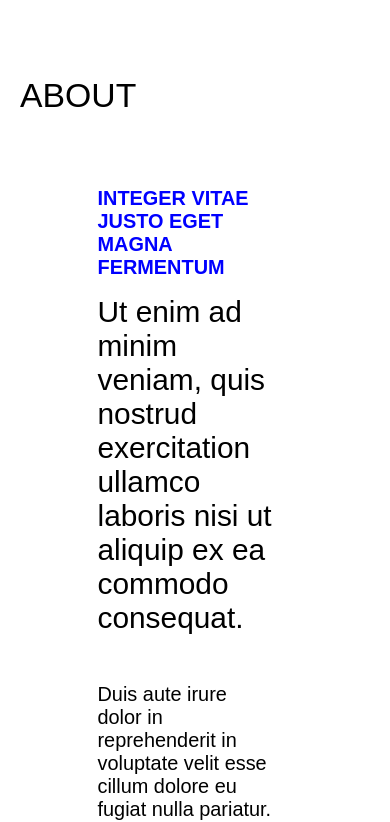
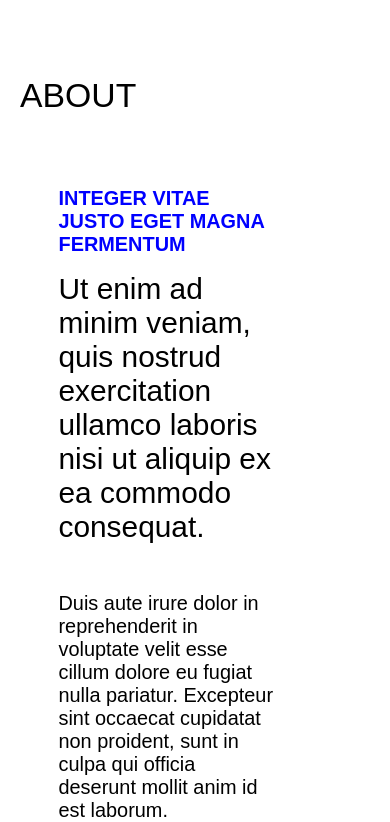
Before and after one commit to mbourjac/react-sticky-scroll, a React (Vite) app: page / in a window 390 px wide. Shown: the part 900-1722 px from the top of the page. Built offline with nearby package versions, Linux system fonts and the light colour scheme.

Commit message:
fix: reduce section content padding on mobile

```diff
--- a/src/components/Section/SectionContent/SectionContent.module.scss
+++ b/src/components/Section/SectionContent/SectionContent.module.scss
@@ -1,4 +1,8 @@
 .content {
-  padding: 3.75rem 0 5rem 25%;
+  padding: 3.75rem 0 5rem 15%;
   width: 70%;
+
+  @media (min-width: 1024px) {
+    padding-left: 25%;
+  }
 }
```
